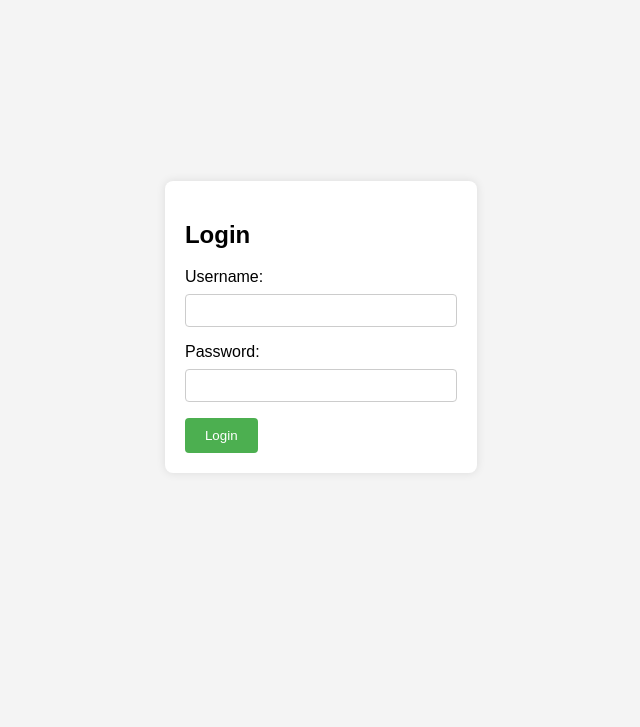
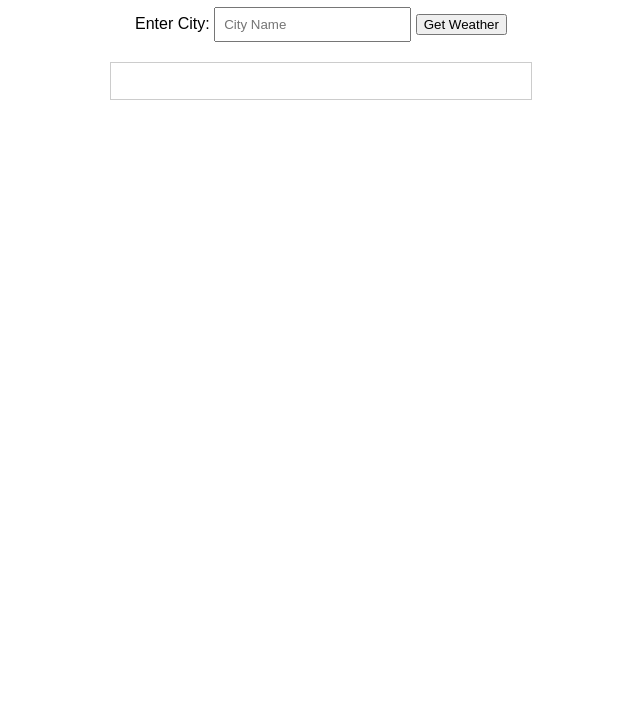
Before and after one commit to jokerzoldyck/Web, a plain HTML site: page index.html in a window 1280 px wide. Shown: the part 73-800 px from the top of the page, without its empty margins (319-959 px from the left). Drawn offline with Linux system fonts and the light colour scheme.

Commit message:
Update index.html

```diff
--- a/index.html
+++ b/index.html
@@ -3,60 +3,64 @@
 <head>
     <meta charset="UTF-8">
     <meta name="viewport" content="width=device-width, initial-scale=1.0">
-    <title>Login Page</title>
+    <title>Weather App</title>
     <style>
         body {
             font-family: Arial, sans-serif;
-            background-color: #f4f4f4;
-            margin: 0;
-            padding: 0;
-            display: flex;
-            align-items: center;
-            justify-content: center;
-            height: 100vh;
+            text-align: center;
+            margin: 20px;
         }
 
-        form {
-            background-color: #ffffff;
-            padding: 20px;
-            border-radius: 8px;
-            box-shadow: 0 0 10px rgba(0, 0, 0, 0.1);
+        #cityInput {
+            padding: 8px;
         }
 
-        label {
-            display: block;
-            margin-bottom: 8px;
-        }
-
-        input {
-            width: 100%;
-            padding: 8px;
-            margin-bottom: 16px;
+        #responseContainer {
+            margin-top: 20px;
+            padding: 10px;
             border: 1px solid #ccc;
-            border-radius: 4px;
-            box-sizing: border-box;
-        }
-
-        button {
-            background-color: #4caf50;
-            color: #ffffff;
-            padding: 10px 20px;
-            border: none;
-            border-radius: 4px;
-            cursor: pointer;
+            max-width: 400px;
+            margin-left: auto;
+            margin-right: auto;
         }
     </style>
 </head>
 <body>
-    <form>
-        <h2>Login</h2>
-        <label for="username">Username:</label>
-        <input type="text" id="username" name="username" required>
+    <h1>Weather App</h1>
 
-        <label for="password">Password:</label>
-        <input type="password" id="password" name="password" required>
+    <label for="cityInput">Enter City:</label>
+    <input type="text" id="cityInput" placeholder="City Name">
+    <button onclick="sendRequest()">Get Weather</button>
 
-        <button type="submit">Login</button>
-    </form>
+    <div id="responseContainer">
+        <p id="temperature"></p>
+        <p id="description"></p>
+    </div>
+
+    <script>
+        function sendRequest() {
+            var apiKey = 'bdf52d54efb2dd8771e60f92aed4a8c1'; // قم بتعويض 'YOUR_API_KEY' بمفتاح API الخاص بك
+            var city = document.getElementById("cityInput").value;
+
+            var url = `http://api.openweathermap.org/data/2.5/weather?q=${city}&appid=${apiKey}`;
+
+            var xhr = new XMLHttpRequest();
+            xhr.open("GET", url, true);
+
+            xhr.onreadystatechange = function () {
+                if (xhr.readyState == 4 && xhr.status == 200) {
+                    var data = JSON.parse(xhr.responseText);
+                    var temp = data['main']['temp'];
+                    var desc = data['weather'][0]['description'];
+
+                    // عرض درجة الحرارة والوصف
+                    document.getElementById("temperature").innerText = `Temperature: ${temp} K`;
+                    document.getElementById("description").innerText = `Description: ${desc}`;
+                }
+            };
+
+            xhr.send();
+        }
+    </script>
 </body>
 </html>
```
